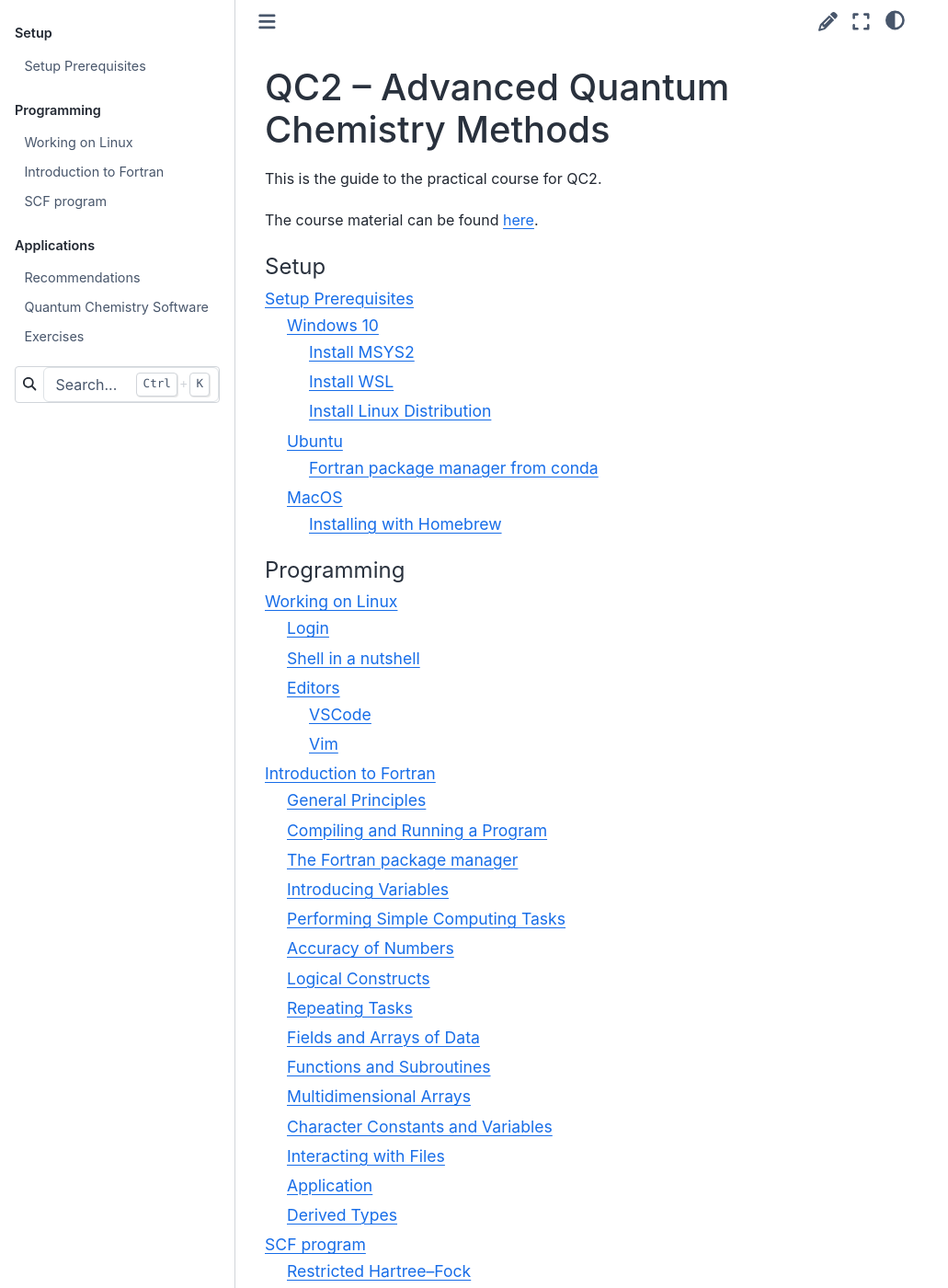
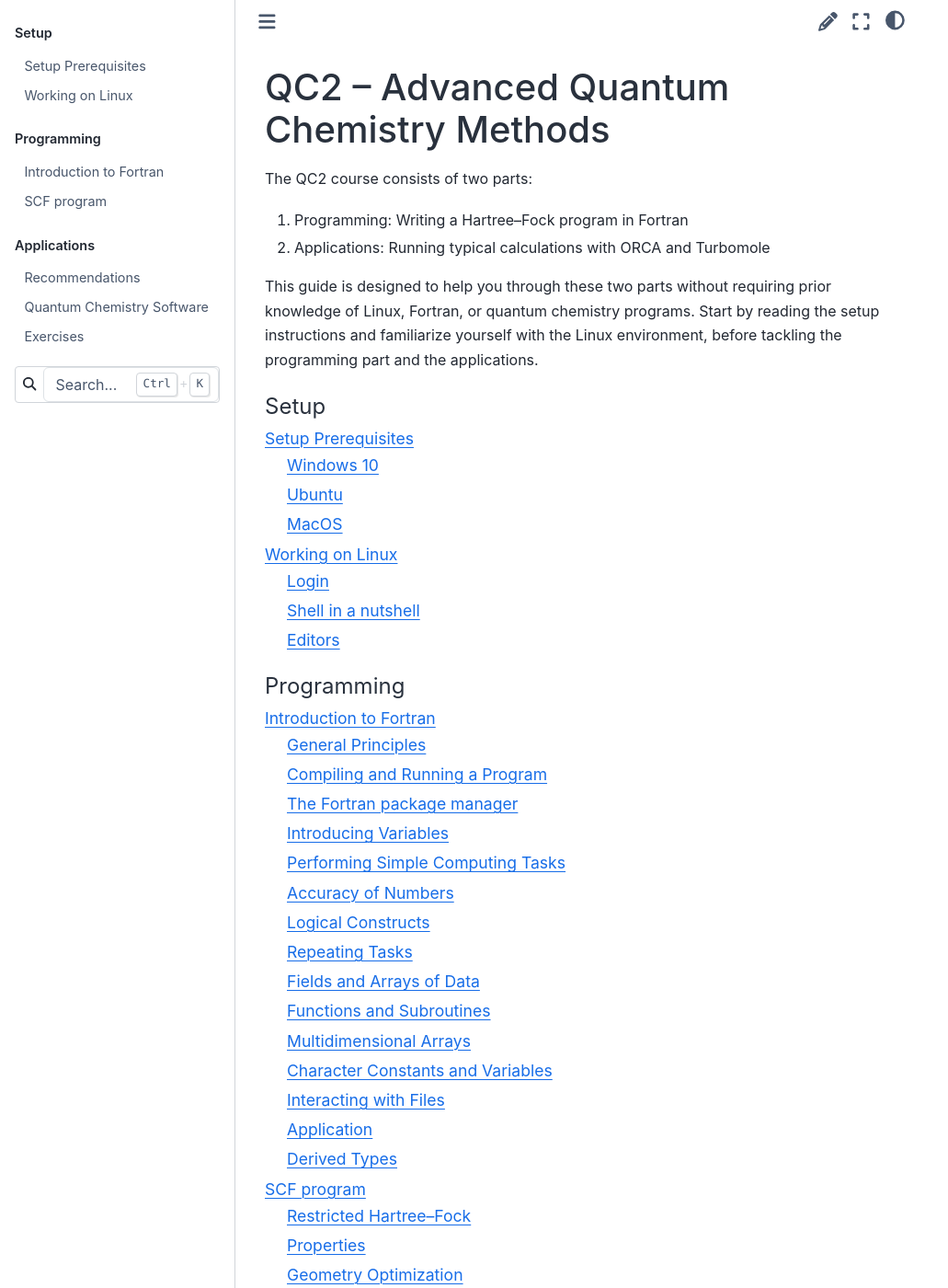
Before and after one commit to grimme-lab/qc2-teaching, a Sphinx documentation site: the page built from doc/index.rst, in a window 1280 px wide and 1400 px high. Shown: the whole window at 92% size, without its empty margins (0-1031 px from the left). Built offline with Sphinx 7.4.7 and the Sphinx Book theme 1.1.4, drawn with Linux system fonts in a browser that asks for light colours; some of the changed text lies outside the part shown.

Commit message:
Fixes for 2025 (#44)

```diff
--- a/doc/index.rst
+++ b/doc/index.rst
@@ -1,26 +1,31 @@
 QC2 -- Advanced Quantum Chemistry Methods
 =========================================
 
-This is the guide to the practical course for QC2.
+The QC2 course consists of two parts:
 
-The course material can be found `here <https://github.com/grimme-lab/qc2-teaching/releases/latest>`_.
+1. Programming: Writing a Hartree--Fock program in Fortran
+2. Applications: Running typical calculations with ORCA and Turbomole
+
+This guide is designed to help you through these two parts without requiring prior knowledge of Linux, Fortran, or quantum chemistry programs.
+Start by reading the setup instructions and familiarize yourself with the Linux environment, before tackling the programming part and the applications.
+
 
 .. toctree::
-   :maxdepth: 3
+   :maxdepth: 2
    :caption: Setup
 
-   setup
+   setup-pre
+   setup-linux
 
 .. toctree::
-   :maxdepth: 3
+   :maxdepth: 2
    :caption: Programming
 
-   prog-linux
    prog-fortran
    prog-scf
 
 .. toctree::
-   :maxdepth: 3
+   :maxdepth: 2
    :caption: Applications
 
    apps-recommendations
```
Also changed, not shown: doc/prog-scf.rst (+9 -6 lines), doc/setup-linux.rst (renamed from doc/prog-linux.rst), doc/setup-pre.rst (renamed from doc/setup.rst).
